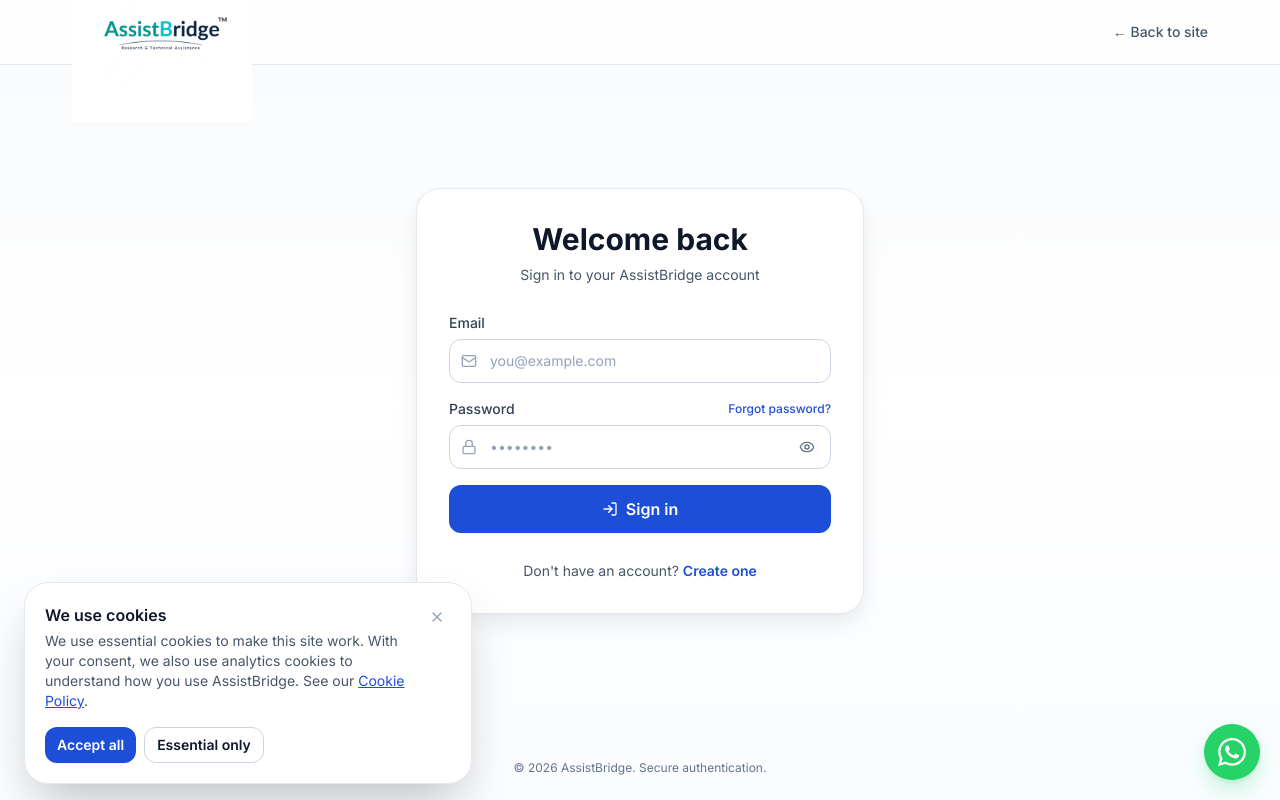
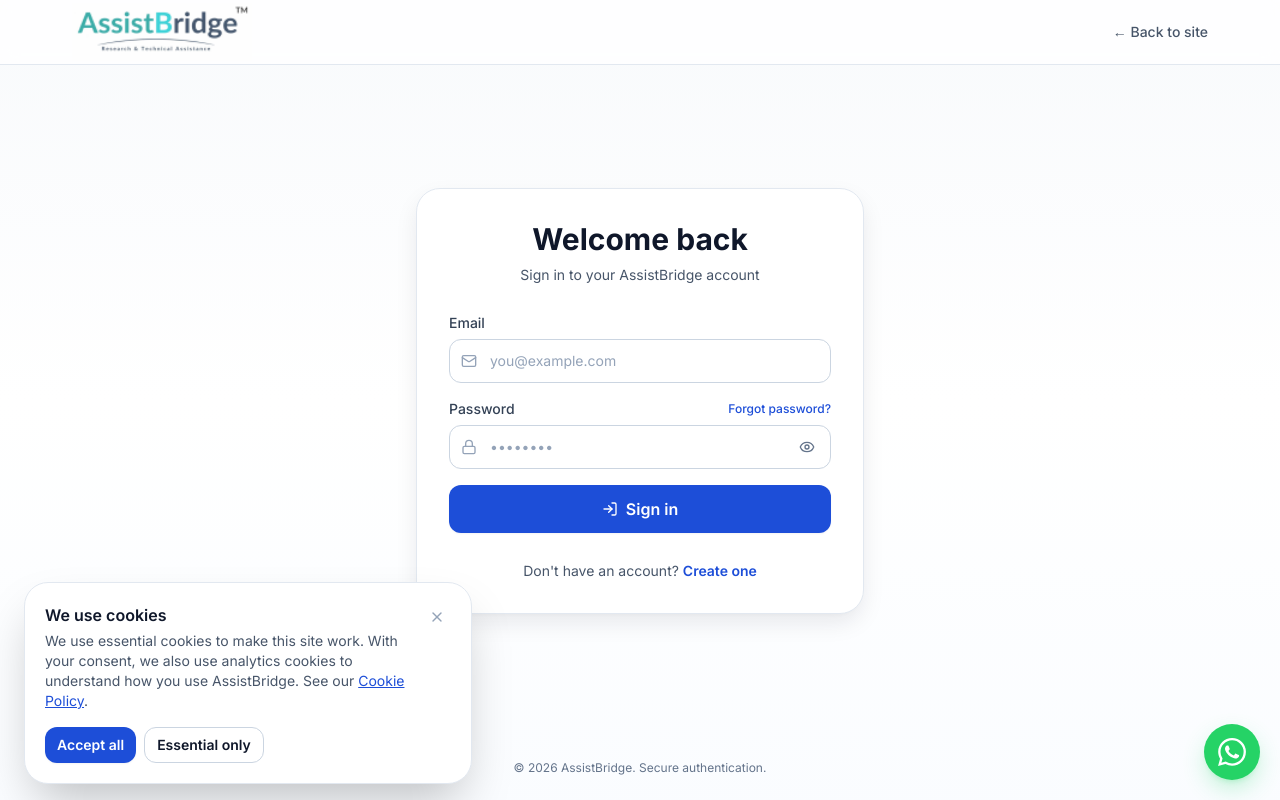
Before and after one commit to Assistbridge-online/assistbridge, a Next.js app: page /login in a window 1280 px wide. Built offline with nearby package versions, Linux system fonts and the light colour scheme.

Commit message:
fix: switch to assistbridge logo.PNG with proper aspect ratio

```diff
--- a/app/layout.tsx
+++ b/app/layout.tsx
@@ -64,8 +64,8 @@
     },
   },
   icons: {
-    icon: "/TM.png",
-    apple: "/TM.png",
+    icon: "/assistbridge logo.PNG",
+    apple: "/assistbridge logo.PNG",
   },
 };
 
@@ -75,7 +75,7 @@
     "@type": "Organization",
     name: siteConfig.name,
     url: siteConfig.url,
-    logo: `${siteConfig.url}/TM.png`,
+    logo: `${siteConfig.url}/assistbridge logo.PNG`,
     description: siteConfig.description,
     email: siteConfig.email,
     sameAs: [siteConfig.social.twitter, siteConfig.social.linkedin].filter(Boolean),
--- a/components/logo.tsx
+++ b/components/logo.tsx
@@ -35,12 +35,14 @@
     );
   }
 
+  const h = Math.round((width * 49) / 150);
+
   return (
     <Image
-      src="/TM.png"
+      src="/assistbridge logo.PNG"
       alt="AssistBridge"
       width={width}
-      height={width}
+      height={h}
       className={cn("block", className)}
       priority
     />
--- a/email-template.html
+++ b/email-template.html
@@ -13,7 +13,7 @@
           <!-- Logo -->
           <tr>
             <td align="center" style="padding-bottom:24px;">
-              <img src="https://assistbridge.online/TM.png" alt="AssistBridge" width="180" style="display:block;border:0;">
+              <img src="https://assistbridge.online/assistbridge%20logo.PNG" alt="AssistBridge" width="180" style="display:block;border:0;">
             </td>
           </tr>
 
--- a/lib/site.ts
+++ b/lib/site.ts
@@ -5,7 +5,7 @@
   description:
     "AssistBridge connects you with vetted experts for research, technical, and academic help across every discipline — on demand.",
   url: "https://assistbridge.online",
-  ogImage: "/TM.png",
+  ogImage: "/assistbridge logo.PNG",
   email: "info@assistbridge.online",
   supportEmail: "support@assistbridge.online",
   ownerEmail: "patywafula2019@gmail.com",
```
Also changed, not shown: public/assistbridge logo.PNG (added), public/assistbridge-logo.png (deleted).
